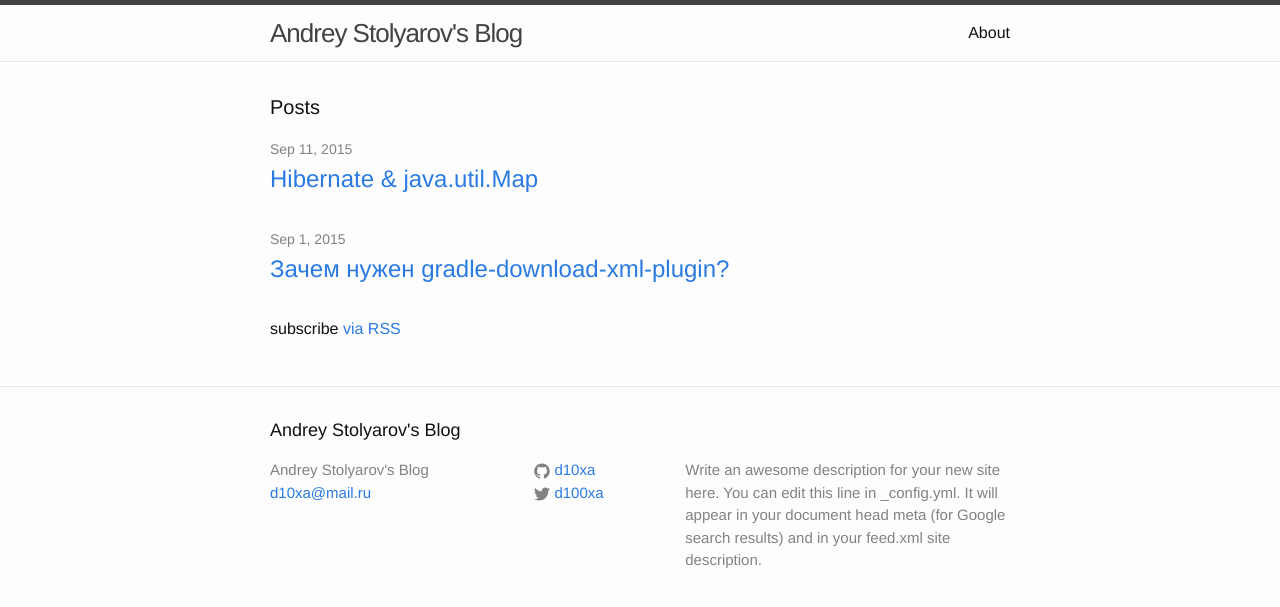
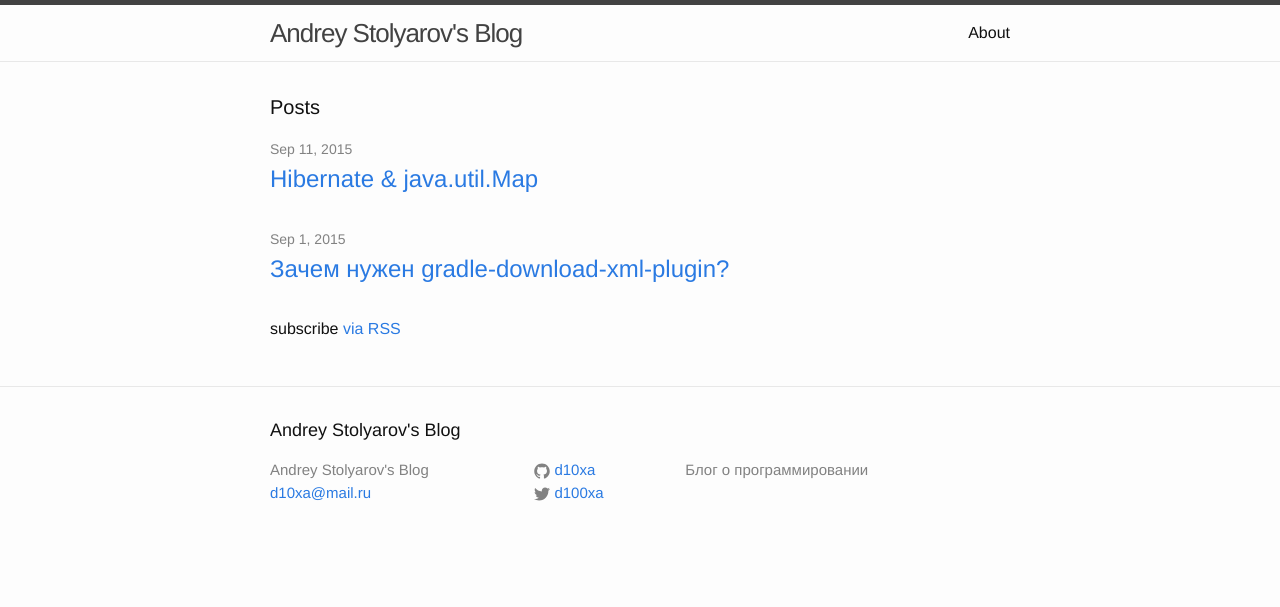
Before and after one commit to d10xa/d10xa.github.io, a Jekyll site: the page built from index.html, in a window 1280 px wide. Shown: the top 607 px of the page. Built offline with Jekyll 4.4.1, drawn with Linux system fonts in a browser that asks for light colours.

Commit message:
change blog description

```diff
--- a/_config.yml
+++ b/_config.yml
@@ -2,10 +2,7 @@
 #title: Your awesome title
 title: Andrey Stolyarov's Blog
 email: d10xa@mail.ru
-description: > # this means to ignore newlines until "baseurl:"
-  Write an awesome description for your new site here. You can edit this
-  line in _config.yml. It will appear in your document head meta (for
-  Google search results) and in your feed.xml site description.
+description: Блог о программировании
 baseurl: "" # the subpath of your site, e.g. /blog/
 url: "http://d10xa.github.io" # the base hostname & protocol for your site
 twitter_username: d100xa
```
